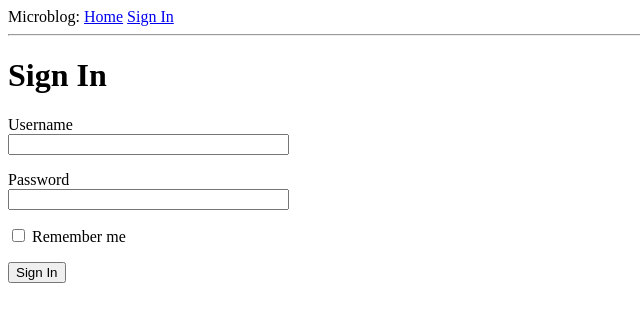
After one commit to pickboy900/flask-microblog, a Flask app: page /login in a window 1280 px wide. The commit adds this page. Shown: the top 322 px of the page, without its empty margins (0-640 px from the left). Run offline with Flask 2, Linux system fonts and the light colour scheme.

Commit message:
added flask web form

```diff
--- /dev/null
+++ b/config.py
@@ -0,0 +1,4 @@
+import os
+
+class Config():
+    SECRET_KEY = os.environ.get('SECRET_KEY') or 'you-will-never-guess'
--- a/main_app/__init__.py
+++ b/main_app/__init__.py
@@ -1,5 +1,7 @@
 from flask import Flask
+from config import Config
 
 app = Flask(__name__)
+app.config.from_object(Config)
 
 from main_app import routes
--- /dev/null
+++ b/main_app/forms.py
@@ -0,0 +1,9 @@
+from flask_wtf import FlaskForm
+from wtforms.validators import DataRequired
+from wtforms import PasswordField, StringField, BooleanField, SubmitField
+
+class LoginForm(FlaskForm):
+    username = StringField('Username', validators=[DataRequired()])
+    password = PasswordField('Password', validators=[DataRequired()])
+    remember_me = BooleanField('Remember me')
+    submit= SubmitField('Sign In')
--- a/main_app/routes.py
+++ b/main_app/routes.py
@@ -1,5 +1,6 @@
-from flask import render_template
+from flask import render_template, flash, redirect
 from main_app import app
+from main_app.forms import LoginForm
 
 @app.route('/')
 @app.route('/index')
@@ -15,3 +16,12 @@ def index():
                 }
             ]
     return render_template('index.html', title='Home', user=user, posts=posts)
+
+
+@app.route('/login', methods=["POST", "GET"])
+def login():
+    form = LoginForm()
+    if form.validate_on_submit():
+        flash(f'Login requested for user {form.username.date}, remember_me={form.remember_me.data}')
+        return redirect(url_for('index'))
+    return render_template('login.html', title='Sign In', form=form)
--- a/main_app/templates/base.html
+++ b/main_app/templates/base.html
@@ -7,8 +7,19 @@
 		{% endif %}
 	</head>
 	<body>
+			{% with messages = get_flashed_messages() %}
+			{% if messages %}
+			<ul>
+			{% for message in messages %}
+				<li>{{ message }}</li>
+			{% endfor %}
+			</ul>
+			{% endif %}
+			{% endwith %}
 		<div>
-			Microblog: <a href="/index">Home</a>
+			Microblog:
+			<a href={{ url_for ('index') }}>Home</a>
+			<a href={{ url_for('login') }}>Sign In</a>
 			<hr>
 			{% block content %}{% endblock %}
 		</div>
--- /dev/null
+++ b/main_app/templates/login.html
@@ -0,0 +1,25 @@
+{% extends 'base.html' %}
+
+{% block content %}
+<h1>Sign In</h1>
+<form action="" method="post" novalidate>
+		{{ form.hidden_tag() }}
+		<p>
+		{{ form.username.label }}<br>
+		{{ form.username(size=32) }}<br>
+		{% for error in form.username.errors %}
+		<span style="color: red;">[{{ error }}]</span>
+		{% endfor %}
+		</p>
+
+		<p>
+		{{ form.password.label }}<br>
+		{{ form.password(size=32) }}<br>
+		{% for error in form.password.errors %}
+		<span style="color: red;">[{{ error }}]</span>
+		{% endfor %}
+		</p>
+		<p>{{ form.remember_me() }} {{ form.remember_me.label }}</p>
+		<p>{{ form.submit() }}</p>
+</form>
+{% endblock %}
```
Also changed, not shown: 1 other file.
